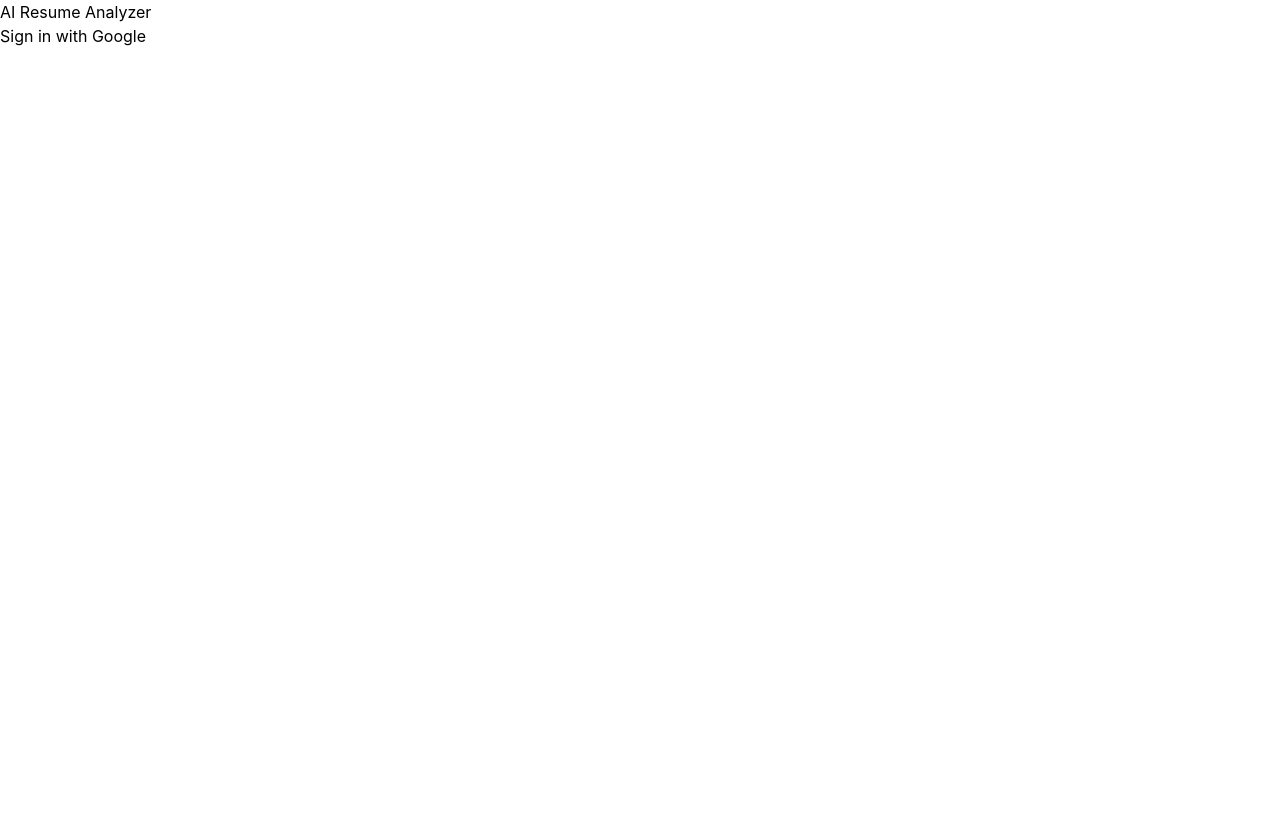
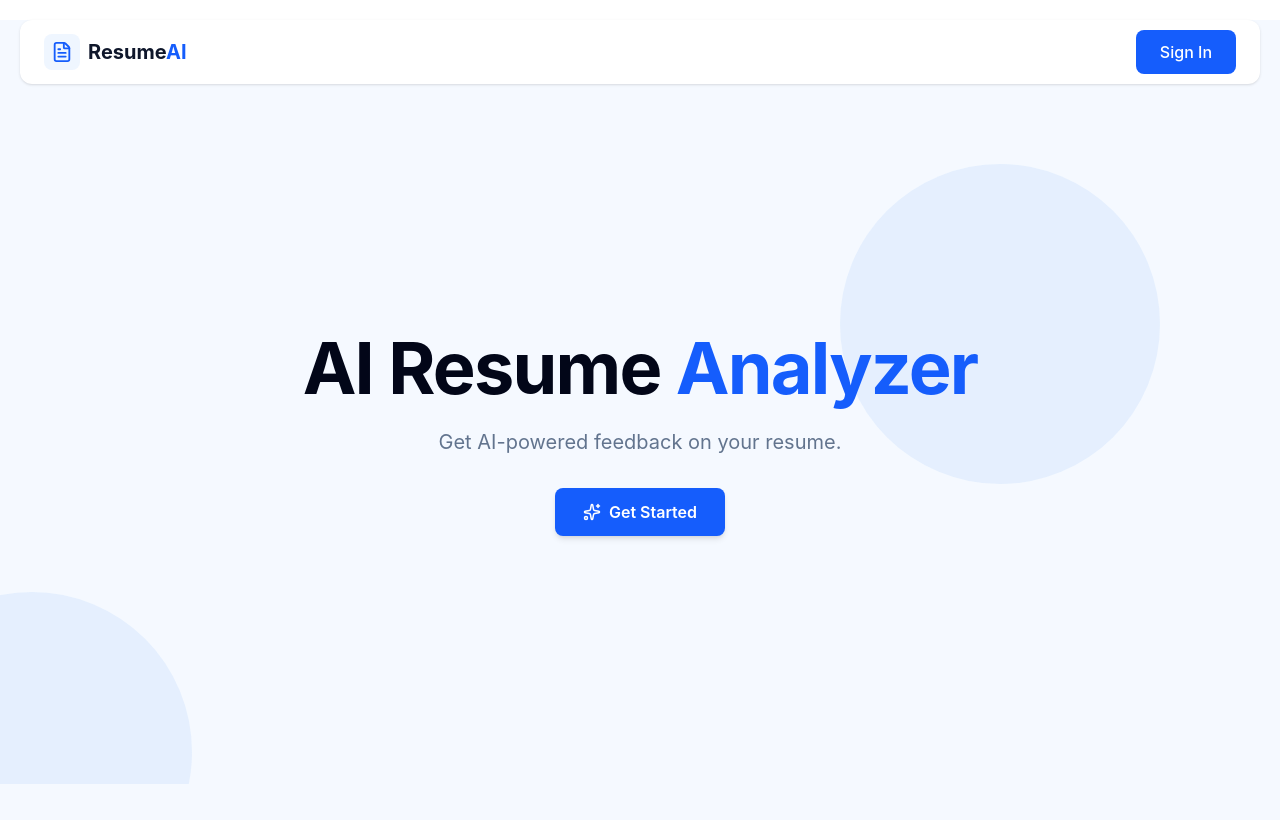
Before and after one commit to SayanSaha2003/ai-resume-analyzer, a React (Vite) app in the folder client/: page / in a window 1280 px wide. Built offline with nearby package versions, Linux system fonts and the light colour scheme; no server answers.

Commit message:
Build the UI with pages and components

```diff
--- a/client/package.json
+++ b/client/package.json
@@ -12,6 +12,7 @@
   "dependencies": {
     "@tailwindcss/vite": "^4.3.3",
     "firebase": "^12.18.0",
+    "lucide-react": "^1.41.0",
     "react": "^19.2.8",
     "react-dom": "^19.2.8",
     "tailwindcss": "^4.3.3"
--- a/client/src/App.jsx
+++ b/client/src/App.jsx
@@ -1,13 +1,20 @@
-import { useState , useEffect } from "react";
-import { GoogleAuthProvider, signInWithPopup, signOut , onAuthStateChanged } from "firebase/auth";
+import { useEffect, useState } from "react";
+import {
+    GoogleAuthProvider,
+    signInWithPopup,
+    signOut,
+    onAuthStateChanged,
+} from "firebase/auth";
+
 import { auth } from "./firebase";
+import Navbar from "./components/Navbar";
+import Home from "./pages/Home";
+import Analyzer from "./pages/Analyzer";
 
 export default function App() {
     const [user, setUser] = useState(null);
 
-    // persist user state across page refreshes
     useEffect(() => {
-        // put the currentuser in the user state when the component mounts
         const unsubscribe = onAuthStateChanged(auth, (currentUser) => {
             setUser(currentUser);
         });
@@ -18,35 +25,30 @@ export default function App() {
     const handleSignIn = async () => {
         try {
             const provider = new GoogleAuthProvider();
+
             await signInWithPopup(auth, provider);
         } catch (error) {
             console.error("Sign in error:", error);
         }
     };
+
     const handleSignOut = async () => {
         try {
             await signOut(auth);
-            setUser(null);
         } catch (error) {
             console.error("Sign out error:", error);
         }
     };
 
     return (
-        <div>
-            {!user ? (
-                <>
-                    <h1>AI Resume Analyzer</h1>
-                    <button onClick={handleSignIn}>Sign in with Google</button>
-                </>
-            ) : (
-                <>
-                    <h1>Welcome, {user.displayName}</h1>
-                    <p>{user.email}</p>
+        <div className="min-h-screen bg-[#f5f9ff]">
+            <Navbar
+                user={user}
+                onSignIn={handleSignIn}
+                onSignOut={handleSignOut}
+            />
 
-                    <button onClick={handleSignOut}>Sign Out</button>
-                </>
-            )}
+            {!user ? <Home onSignIn={handleSignIn} /> : <Analyzer />}
         </div>
     );
 }
--- /dev/null
+++ b/client/src/components/AnalysisResult.jsx
@@ -0,0 +1,25 @@
+import { FileSearch } from "lucide-react";
+
+export default function AnalysisResult() {
+    return (
+        <section className="min-h-112.5 rounded-xl bg-white p-5 shadow-sm">
+            <h2 className="text-lg font-bold text-slate-900">
+                Analysis Result
+            </h2>
+
+            <div className="flex h-97.5 flex-col items-center justify-center text-center">
+                <div className="mb-5 flex h-20 w-20 items-center justify-center rounded-full bg-blue-50 text-blue-600">
+                    <FileSearch size={38} />
+                </div>
+
+                <p className="font-semibold text-slate-600">
+                    Your analysis will appear here
+                </p>
+
+                <p className="mt-2 max-w-sm text-sm text-slate-400">
+                    Submit your resume to get AI-powered feedback.
+                </p>
+            </div>
+        </section>
+    );
+}
--- /dev/null
+++ b/client/src/components/Navbar.jsx
@@ -0,0 +1,72 @@
+import { useState } from "react";
+import { FileText, ChevronDown, LogOut } from "lucide-react";
+
+export default function Navbar({ user, onSignIn, onSignOut }) {
+    const [showMenu, setShowMenu] = useState(false);
+
+    return (
+        <nav className="mx-auto mt-5 flex h-16 w-[calc(100%-40px)] items-center justify-between rounded-xl bg-white px-6 shadow-sm">
+            {/* Logo */}
+            <div className="flex items-center gap-2">
+                <div className="flex h-9 w-9 items-center justify-center rounded-lg bg-blue-50 text-blue-600">
+                    <FileText size={22} />
+                </div>
+
+                <h2 className="text-xl font-bold text-slate-900">
+                    Resume<span className="text-blue-600">AI</span>
+                </h2>
+            </div>
+
+            {/* Right side */}
+            {!user ? (
+                <button
+                    onClick={onSignIn}
+                    className="rounded-lg bg-blue-600 px-6 py-2.5 font-medium text-white transition hover:bg-blue-700"
+                >
+                    Sign In
+                </button>
+            ) : (
+                <div className="relative">
+                    {/* User button */}
+                    <button
+                        onClick={() => setShowMenu(!showMenu)}
+                        className="flex items-center gap-2"
+                    >
+                        <img
+                            src={user.photoURL}
+                            alt={user.displayName}
+                            className=" h-10 w-10 rounded-full object-cover "
+                            onError={(e) => {
+                                e.currentTarget.style.display = "none";
+                            }}
+                        />
+
+                        <span className=" hidden sm:block font-medium text-slate-800">
+                            {user.displayName}
+                        </span>
+
+                        <ChevronDown
+                            size={18}
+                            className={`transition-transform ${
+                                showMenu ? "rotate-180" : ""
+                            }`}
+                        />
+                    </button>
+
+                    {/* Dropdown */}
+                    {showMenu && (
+                        <div className="absolute right-0 top-12 z-50 w-40 rounded-lg bg-white p-2 shadow-lg ring-1 ring-slate-100">
+                            <button
+                                onClick={onSignOut}
+                                className="flex w-full items-center gap-2 rounded-md px-3 py-2 text-sm font-medium text-red-500 transition hover:bg-red-50"
+                            >
+                                <LogOut size={17} />
+                                Sign Out
+                            </button>
+                        </div>
+                    )}
+                </div>
+            )}
+        </nav>
+    );
+}
--- /dev/null
+++ b/client/src/components/ResumeInput.jsx
@@ -0,0 +1,76 @@
+import { useState } from "react";
+import { FileText, Upload, Sparkles } from "lucide-react";
+
+export default function ResumeInput() {
+    const [activeTab, setActiveTab] = useState("text");
+    const [resumeText, setResumeText] = useState("");
+
+    return (
+        <section className="rounded-xl bg-white p-5 shadow-sm">
+            <h2 className="mb-4 text-lg font-bold text-slate-900">
+                Your Resume
+            </h2>
+
+            {/* Tabs */}
+            <div className="mb-3 grid grid-cols-2 overflow-hidden rounded-lg border border-slate-200">
+                <button
+                    onClick={() => setActiveTab("text")}
+                    className={`flex items-center justify-center gap-2 px-4 py-3 text-sm font-semibold transition ${
+                        activeTab === "text"
+                            ? "bg-blue-50 text-blue-600"
+                            : "text-slate-600 hover:bg-slate-50"
+                    }`}
+                >
+                    <FileText size={17} />
+                    Paste Text
+                </button>
+
+                <button
+                    onClick={() => setActiveTab("pdf")}
+                    className={`flex items-center justify-center gap-2 px-4 py-3 text-sm font-semibold transition ${
+                        activeTab === "pdf"
+                            ? "bg-blue-50 text-blue-600"
+                            : "text-slate-600 hover:bg-slate-50"
+                    }`}
+                >
+                    <Upload size={17} />
+                    Upload PDF
+                </button>
+            </div>
+
+            {/* Input */}
+            {activeTab === "text" ? (
+                <textarea
+                    value={resumeText}
+                    onChange={(e) => setResumeText(e.target.value)}
+                    placeholder="Paste your resume here..."
+                    className="h-64 w-full resize-none rounded-lg border border-slate-200 p-4 text-sm text-slate-700 outline-none transition placeholder:text-slate-400 focus:border-blue-500 focus:ring-2 focus:ring-blue-100"
+                />
+            ) : (
+                <div className="flex h-64 flex-col items-center justify-center rounded-lg border-2 border-dashed border-slate-200">
+                    <div className="mb-4 flex h-16 w-16 items-center justify-center rounded-full bg-blue-50 text-blue-600">
+                        <Upload size={28} />
+                    </div>
+
+                    <h3 className="font-semibold text-slate-800">
+                        Upload your resume
+                    </h3>
+
+                    <p className="mt-1 text-sm text-slate-400">
+                        PDF files only
+                    </p>
+
+                    <button className="mt-4 rounded-lg border border-blue-600 px-5 py-2 text-sm font-semibold text-blue-600 transition hover:bg-blue-50">
+                        Choose PDF
+                    </button>
+                </div>
+            )}
+
+            {/* Analyze */}
+            <button className="mt-4 flex w-full items-center justify-center gap-2 rounded-lg bg-blue-600 py-3 font-semibold text-white transition hover:bg-blue-700">
+                <Sparkles size={18} />
+                Analyze Resume
+            </button>
+        </section>
+    );
+}
--- /dev/null
+++ b/client/src/pages/Analyzer.jsx
@@ -0,0 +1,28 @@
+import ResumeInput from "../components/ResumeInput";
+import AnalysisResult from "../components/AnalysisResult";
+
+export default function Analyzer() {
+    return (
+        <main className="mx-auto max-w-7xl px-5 py-10">
+            {/* Heading */}
+            <div className="mb-8 text-center">
+                <h1 className="text-4xl font-bold tracking-tight text-slate-950 sm:text-5xl">
+                    AI Resume <span className="text-blue-600">Analyzer</span>
+                </h1>
+
+                <p className="mt-3 text-slate-500">
+                    Improve your resume with AI-powered feedback.
+                </p>
+            </div>
+
+            {/* Main Grid */}
+            <div className="grid gap-6 lg:grid-cols-2">
+                {/* Resume Card */}
+                <ResumeInput />
+
+                {/* Result Card */}
+               <AnalysisResult />
+            </div>
+        </main>
+    );
+}
--- /dev/null
+++ b/client/src/pages/Home.jsx
@@ -0,0 +1,30 @@
+import { Sparkles } from "lucide-react";
+
+export default function Home({ onSignIn }) {
+    return (
+        <main className="relative flex min-h-[calc(100vh-100px)] items-center justify-center overflow-hidden px-5">
+            {/* Background shapes */}
+            <div className="absolute -bottom-32 -left-32 h-80 w-80 rounded-full bg-blue-100/60" />
+            <div className="absolute right-30 top-20 h-80 w-80 rounded-full bg-blue-100/60" />
+
+            {/* Hero */}
+            <div className="relative z-10 max-w-3xl text-center">
+                <h1 className="text-5xl font-bold tracking-tight text-slate-950 sm:text-6xl md:text-7xl">
+                    AI Resume <span className="text-blue-600">Analyzer</span>
+                </h1>
+
+                <p className="mt-6 text-lg text-slate-500 sm:text-xl">
+                    Get AI-powered feedback on your resume.
+                </p>
+
+                <button
+                    onClick={onSignIn}
+                    className="mt-8 inline-flex items-center gap-2 rounded-lg bg-blue-600 px-7 py-3 font-semibold text-white shadow-md transition hover:bg-blue-700"
+                >
+                    <Sparkles size={18} />
+                    Get Started
+                </button>
+            </div>
+        </main>
+    );
+}
```
Also changed, not shown: client/public/layout.png (added), 1 other file (tests, documents, lock files or other folders).
